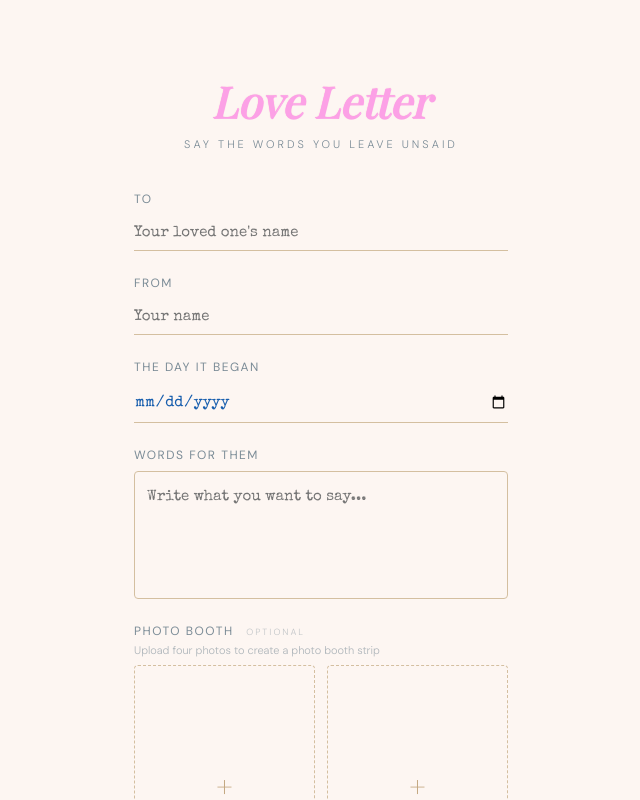
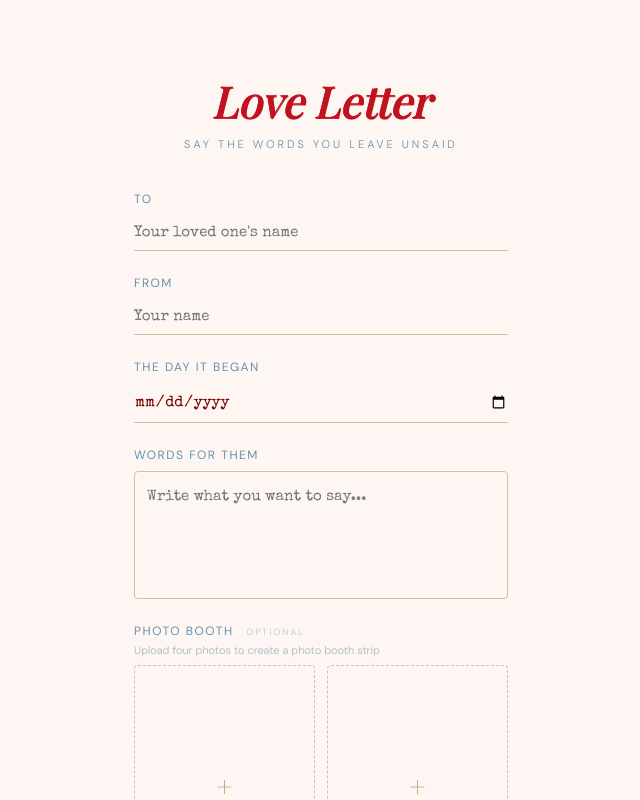
Before and after one commit to Moira-0327/LOVELETTER, a website built with Vite: page index.html in a window 1280 px wide. Shown: the whole page, without its empty margins (319-959 px from the left). Built offline with nearby package versions, Linux system fonts and the light colour scheme; a web font is replaced by a local one.

Commit message:
color change

```diff
--- a/src/style.css
+++ b/src/style.css
@@ -4,18 +4,18 @@
    ============================================ */
 
 :root {
-  --accent: #fca1e6;
-  --accent-deep: #d386c0;
-  --accent-light: #4A89C4;
-  --accent-muted: #8AACC8;
+  --accent: #C1121F;
+  --accent-deep: #780000;
+  --accent-light: #f16a73ec;
+  --accent-muted: #f16a73b7;
   --cream: #FDF6F2;
   --cream-dark: #F0E8DE;
   --kraft: #C4A882;
   --kraft-light: #D4BFA0;
-  --ink: #1A3D5E;
-  --ink-light: #3A6080;
-  --text-dark: #165dad;
-  --text-muted: #7A8B96;
+  --ink: #C1121F;
+  --ink-light: #f16a73ec;
+  --text-dark: #780000;
+  --text-muted: #6590ac;
   --paper: #EAE2D3;
   --pink: #DFC8CD;
   --pink-dark: #C9A8B0;
@@ -502,7 +502,7 @@ html, body {
 
 .letter-sender {
   font-family: var(--font-script);
-  font-size: 22px;
+  font-size: 24x;
   color: var(--ink);
   text-align: right;
   margin-top: 12px;
@@ -547,7 +547,7 @@ html, body {
 }
 
 .expand-letter-paper .letter-sender {
-  font-size: 32px;
+  font-size: 24px;
   margin-top: 20px;
 }
 
```
